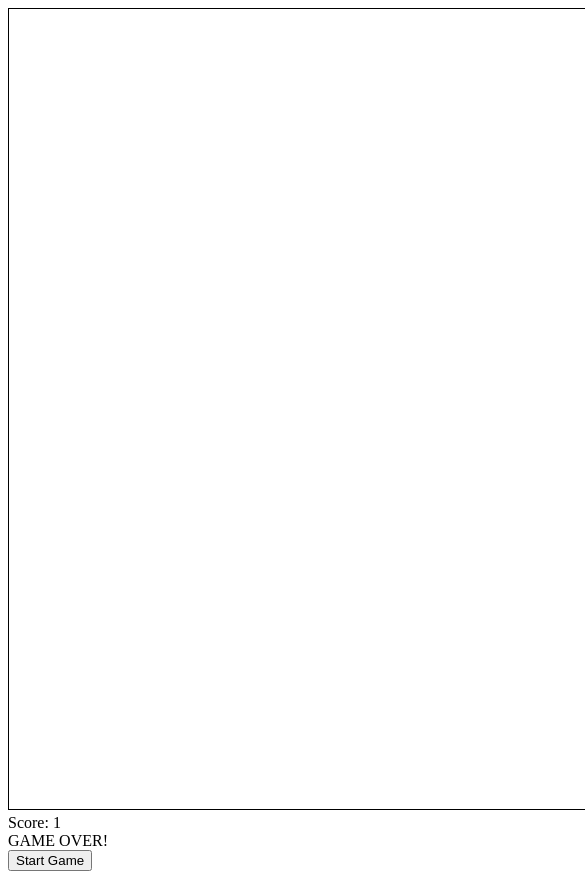
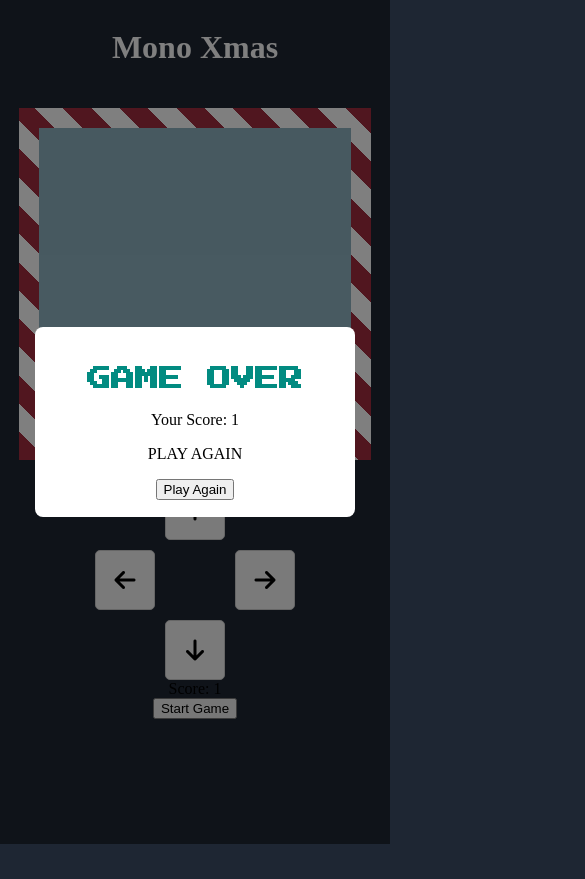
Before and after one commit to BenjaminMontibeler/MonoXmas, a React (Create React App) app in the folder react-snake-finished/: page / in a window 390 px wide. Both pictures are taken after a click on the button "Start Game". Shown: the top 879 px of the page, 585 px wide, since content can reach past the window. After the commit the page ends 844 px from the top, so only its background shows below. Built offline with nearby package versions, Linux system fonts and the light colour scheme.

Commit message:
Mobile keyboard, game over modal, updated functionality

```diff
--- a/react-snake-finished/src/App.js
+++ b/react-snake-finished/src/App.js
@@ -8,6 +8,11 @@ import {
   SPEED,
   DIRECTIONS
 } from "./constants";
+import "./css/style.css";
+import GameOverModal from "./GameOverModal";
+import '@fortawesome/fontawesome-free/css/all.css';
+
+
 
 const App = () => {
   const canvasRef = useRef();
@@ -17,6 +22,7 @@ const App = () => {
   const [speed, setSpeed] = useState(null);
   const [gameOver, setGameOver] = useState(false);
   const [score, setScore] = useState(0);
+  const [currentDirection, setCurrentDirection] = useState(38);
 
   useInterval(() => gameLoop(), speed);
 
@@ -25,8 +31,33 @@ const App = () => {
     setGameOver(true);
   };
 
-  const moveSnake = ({ keyCode }) =>
+  const moveSnake = ({ keyCode }) => {
+    if(!(keyCode >= 37 && keyCode <= 40)) {
+      return;
+    }
+    if(currentDirection === 37 ) {
+      if(keyCode === currentDirection+2) {
+        return;
+      }
+    }
+    if(currentDirection === 38 ) {
+      if(keyCode === currentDirection+2) {
+        return;
+      }
+    }
+    if(currentDirection === 39) {
+      if(keyCode === currentDirection-2) {
+        return;
+      }
+    }
+    if(currentDirection === 40) {
+      if(keyCode === currentDirection-2) {
+        return;
+      }
+    }
+    setCurrentDirection(keyCode);
     keyCode >= 37 && keyCode <= 40 && setDir(DIRECTIONS[keyCode]);
+  }
 
   const createApple = () =>
     apple.map((_a, i) => Math.floor(Math.random() * (CANVAS_SIZE[i] / SCALE)));
@@ -83,6 +114,7 @@ const App = () => {
     setSpeed(SPEED);
     setGameOver(false);
     setScore(0);
+    canvasRef.current.focus();
   };
 
   useEffect(() => {
@@ -108,15 +140,38 @@ const App = () => {
   }, [snake, apple, gameOver]);
 
   return (
-    <div role="button" tabIndex="0" onKeyDown={e => moveSnake(e)}>
+    <div role="button" tabIndex="0" onKeyDown={e => moveSnake(e)}
+    style={{
+      display: "flex",
+      flexDirection: "column",
+      alignItems: "center",
+      justifyContent: "center",
+    }}>
+      <h1 style={{ color: '#ffffff' }}>Mono Xmas</h1>
       <canvas
-        style={{ border: "1px solid black" }}
+        className="container"
         ref={canvasRef}
         width={`${CANVAS_SIZE[0]}px`}
         height={`${CANVAS_SIZE[1]}px`}
+        tabIndex="0"
+        style={{ outline: 'none' }}
       />
+      <div className="c-btn">
+        <button className="btn btn--up" onClick={() => moveSnake({ keyCode: 38 })}>
+          <i className="fa fa-arrow-up"></i>
+        </button>
+        <button className="btn btn--right" onClick={() => moveSnake({ keyCode: 39 })}>
+          <i className="fa fa-arrow-right"></i>
+        </button>
+        <button className="btn btn--down" onClick={() => moveSnake({ keyCode: 40 })}>
+          <i className="fa fa-arrow-down"></i>
+        </button>
+        <button className="btn btn--left" onClick={() => moveSnake({ keyCode: 37 })}>
+        <i className="fa fa-arrow-left"></i>
+        </button>
+      </div>
       <div>Score: {score}</div>
-      {gameOver && <div>GAME OVER!</div>}
+      {gameOver && <GameOverModal score={score} startGame={startGame} />}
       <button onClick={startGame}>Start Game</button>
     </div>
   );
--- /dev/null
+++ b/react-snake-finished/src/GameOverModal.js
@@ -0,0 +1,18 @@
+// GameOverModal.js
+import React from "react";
+import "./css/style.css";
+
+const GameOverModal = ({ score, startGame }) => {
+  return (
+    <div className="modal">
+      <div className="modal-content">
+        <h2>GAME OVER</h2>
+        <p>Your Score: {score}</p>
+        <p>PLAY AGAIN</p>
+        <button onClick={startGame}>Play Again</button>
+      </div>
+    </div>
+  );
+};
+
+export default GameOverModal;
--- /dev/null
+++ b/react-snake-finished/src/css/style.css
@@ -0,0 +1,117 @@
+@import url('https://fonts.googleapis.com/css2?family=Press+Start+2P&display=swap');
+body {
+	background-color: #1E2633;
+}
+
+h2 {
+   color: #028B81;
+   font-family: 'Press Start 2P', serif;
+
+}
+
+.container {
+	background-color: rgba(173, 216, 230, 0.8);
+	display: inline-flex;
+	margin: 20px;
+	width: 38vw;
+	height: 38vw;
+	border: 20px solid green;
+	border-image: repeating-linear-gradient(
+		45deg,
+		#A22D3E,
+		#A22D3E 20px,
+		white 20px,
+		white 40px
+	  )
+	  20;
+  }
+
+  @media (max-width: 1024px) {
+	.container {
+		width: 80vw;
+		height: 80vw;
+	}
+  }
+
+.modal {
+	display: flex;
+	align-items: center;
+	justify-content: center;
+	position: fixed;
+	top: 0;
+	left: 0;
+	width: 100%;
+	height: 100%;
+	background: rgba(0, 0, 0, 0.5);
+  }
+
+  .modal-content {
+	width: 280px;
+	height: 150px;
+	background: #fff;
+	padding: 20px;
+	border-radius: 8px;
+	text-align: center;
+ }
+
+
+.c-btn {
+  display: grid;
+  grid-template-columns: repeat(3, 1fr);
+  grid-template-rows: repeat(3, 1fr);
+  gap: 10px;
+  justify-items: center;
+  align-items: center;
+}
+
+.c-btn {
+	@media (min-width: 1024px) {
+		display: none;
+	}
+}
+
+.btn {
+  width: 60px;
+  height: 60px;
+  background-color: #f5f5f5;
+  border: 1px solid #ccc;
+  border-radius: 5px;
+  display: flex;
+  align-items: center;
+  justify-content: center;
+  font-size: 18px;
+  font-family: 'Arial', sans-serif;
+  cursor: pointer;
+}
+
+.btn i {
+  font-size: 24px;
+}
+
+.btn:hover {
+  background-color: #e0e0e0;
+}
+
+.btn:active {
+  background-color: #d0d0d0;
+}
+
+.btn--up {
+  grid-column: 2;
+  grid-row: 1;
+}
+
+.btn--right {
+  grid-column: 3;
+  grid-row: 2;
+}
+
+.btn--down {
+  grid-column: 2;
+  grid-row: 3;
+}
+
+.btn--left {
+  grid-column: 1;
+  grid-row: 2;
+}
```
Also changed, not shown: 1 other file (tests, documents, lock files or other folders).
